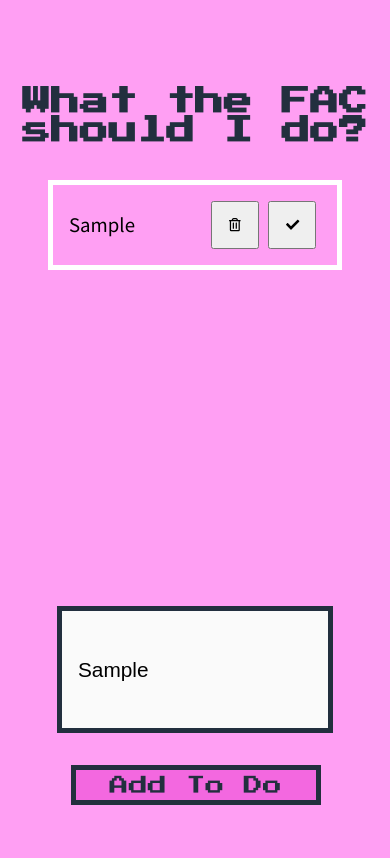
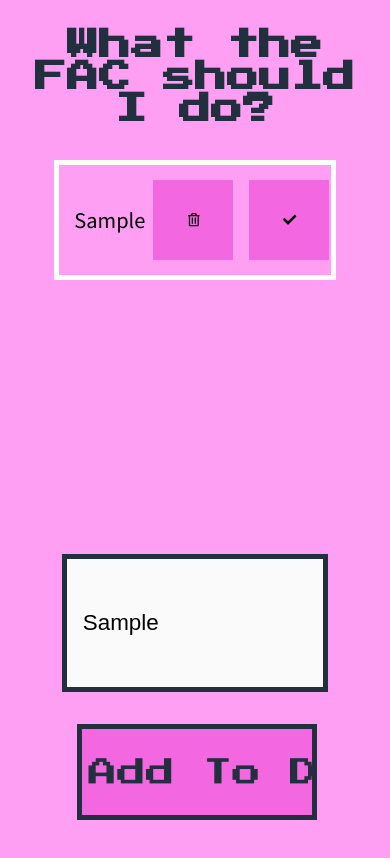
Before and after one commit to fac-13/Team-GIPHT-Todo, a website: page index.html in a window 390 px wide. Both pictures are taken after typing "Sample" into the empty fields and a click on the input "Add To Do". Drawn offline with Linux system fonts and the light colour scheme.

Commit message:
fixed mobile version Relates #27

```diff
--- a/style.css
+++ b/style.css
@@ -9,10 +9,8 @@ body {
   background-color: #ff9ff3;
   display: flex;
   flex-direction: column;
-  justify-content: center;
+  justify-content: space-around;
   align-items: center;
-  margin: 0 auto;
-  padding: 0;
 }
 
 /* Header */
@@ -21,7 +19,7 @@ h1 {
   color: #222f3e;
   font-family: "Press Start 2P", cursive;
   text-align: center;
-  font-size: 1.8rem;
+  font-size: 2rem;
   margin-bottom: 5%;
 }
 
@@ -46,7 +44,7 @@ li {
   border: 5px solid white;
   margin: 3%;
   padding: 5%;
-  font-size: 1.3rem;
+  font-size: 1.4rem;
 }
 
 .buttons-div {
@@ -56,10 +54,13 @@ li {
 
 /* Icons */
 button {
-  width: 3rem;
-  height: 3rem;
+  width: 5rem;
+  height: 5rem;
   text-align: center;
-  margin: 0 0.3rem;
+  margin: 0 0.5rem;
+  border-style: none;
+  background-color: #f368e0;
+
 }
 
 i {
@@ -84,19 +85,19 @@ input[type="text"] {
   border: solid 5px #222f3e;
   width: 75%;
   padding: 1rem;
-  font-size: 1.3rem;
-  height: 50%;
+  font-size: 1.4rem;
+  height: 6rem;
 }
 
 input[type="submit"] {
-  font-size: 1.2rem;
+  font-size: 1.8rem;
   font-family: "press start 2p", cursive;
   color: #222f3e;
   background-color: #f368e0;
   border: solid 5px #222f3e;
   width: 80%;
   margin: 2rem;
-  height: 2.5rem;
+  height: 6rem;
 }
 
 input[type="submit"]:hover {
```
